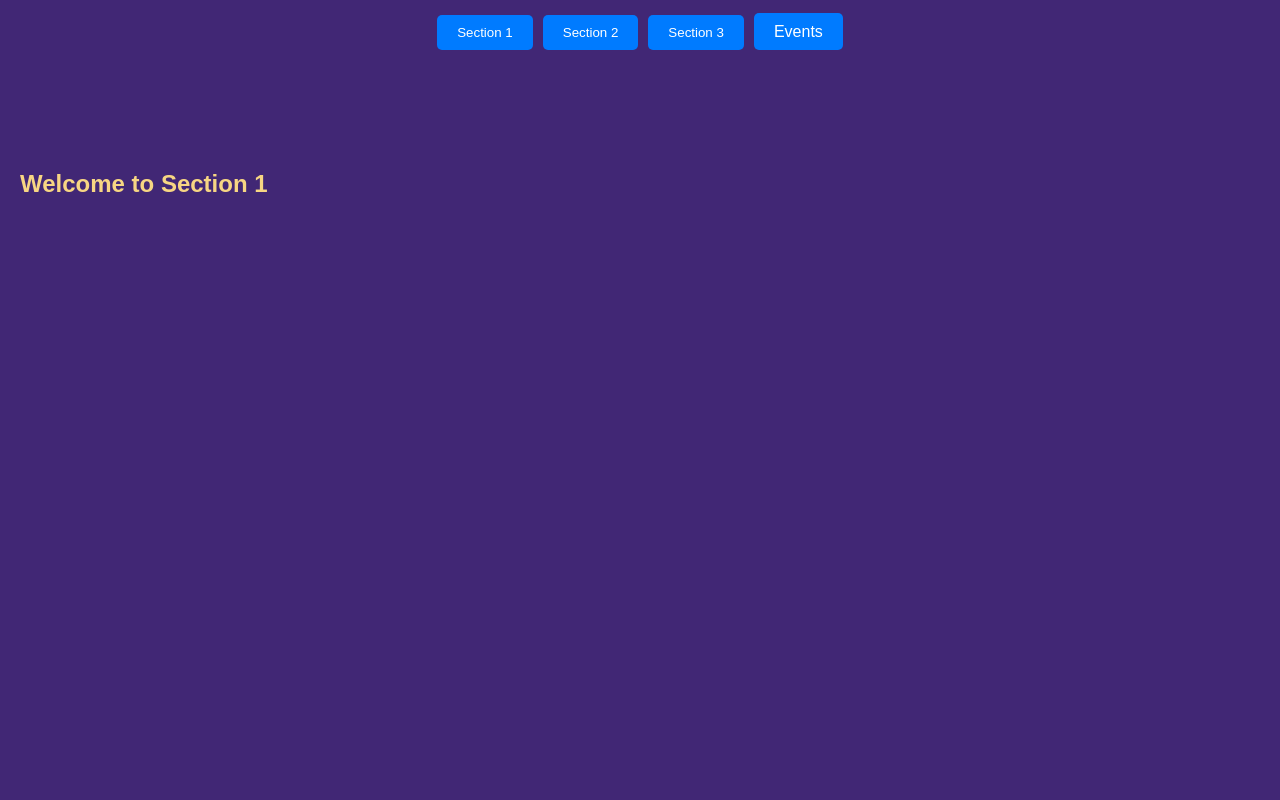
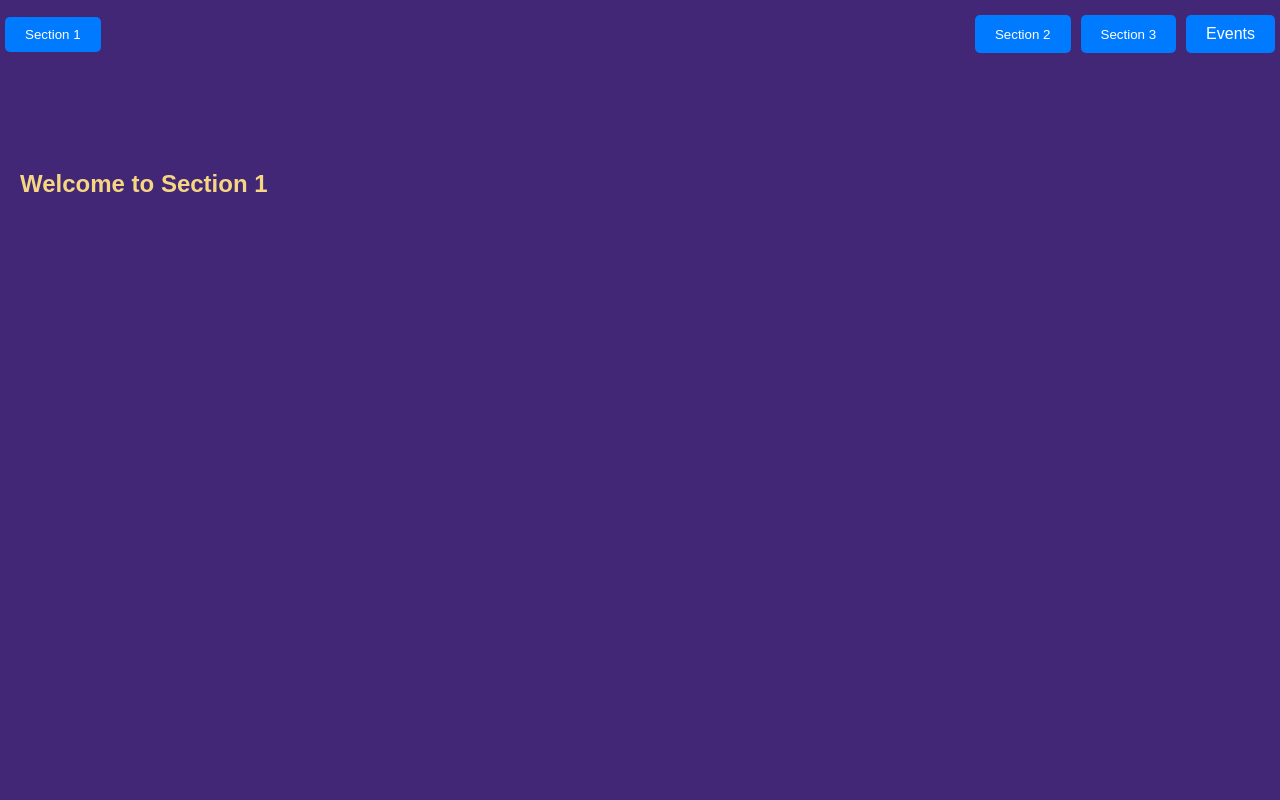
Before and after one commit to lunarhacks-org/lh-org, a React (Create React App) app: page / in a window 1280 px wide. Shown: the top 800 px of the page. Built offline with nearby package versions, Linux system fonts and the light colour scheme.

Commit message:
more styling

```diff
--- a/src/App.js
+++ b/src/App.js
@@ -18,21 +18,26 @@
     <div>
       {/* Navigation Buttons */}
       <nav className="nav">
+        <div className="nav-left">
           <button className="button" onClick={() => scrollToSection(section1Ref)}>
             Section 1
           </button>
+        </div>
+        <div className="nav-right">
           <button className="button" onClick={() => scrollToSection(section2Ref)}>
             Section 2
           </button>
           <button className="button" onClick={() => scrollToSection(section3Ref)}>
             Section 3
+
           </button>
           <a href="/page" className="button">
             Events
           </a>
+        </div>
       </nav>
 
-      {/* Sections */}
+      {/* Sections Information here*/}
       <section ref={section1Ref} className="section">
         <h1>Welcome to Section 1</h1>
 
@@ -45,7 +50,7 @@
 
       <section ref={section3Ref} className="section">
         <h1>Welcome to Section 3</h1>
-
+        Contact Us
       </section>
 
     </div>
--- a/src/index.css
+++ b/src/index.css
@@ -17,6 +17,23 @@
   padding: 10px 0;
   text-align: center;
   z-index: 1000; /* Keep navigation on top */
+  display: flex; /* Use Flexbox to align items */
+  justify-content: space-between; /* Push buttons to opposite sides */
+  align-items: center; /* Vertically center the items */
+}
+
+/* Left-aligned buttons for Section 1 */
+.nav-left {
+  display: flex;
+  justify-content: flex-start; /* Align buttons to the left */
+  width: 50%; /* Ensure the left-aligned section takes up 50% of the nav */
+}
+
+/* Right-aligned buttons for Section 2 and Section 3 */
+.nav-right {
+  display: flex;
+  justify-content: flex-end; /* Align buttons to the right */
+  width: 50%; /* Ensure the right-aligned section takes up 50% of the nav */
 }
 
 /* Styling for buttons */
```
Lines whose indentation alone changed are shown as unchanged.
